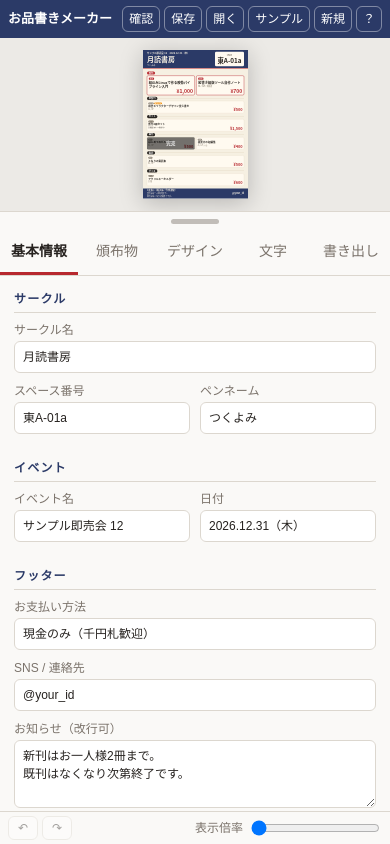
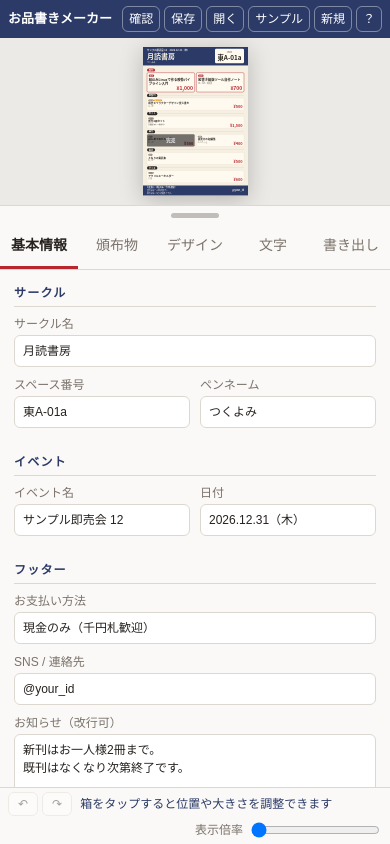
Before and after one commit to Tukuyomi1189/oshinagaki-maker, a plain HTML site: page oshinagaki-maker.html in a window 390 px wide. Drawn offline with Linux system fonts and the light colour scheme.

Commit message:
スマホでは箱をタップするとプロパティシートを自動で表示し、操作のヒントを追加
- スマホでは「プロパティパネルを表示」の設定に関係なく、箱を選ぶとシートを表示（大きさの表示も同様）
- スマホの「×」は箱の選択を外してシートを閉じるだけにし、設定はオフにしない
- 箱を選んでいないとき、画面下に「箱をタップすると位置や大きさを調整できます」と表示（スマホのみ、確認モードでは非表示）
- PC は従来どおり設定で表示・非表示
- デザインタブの設定の説明、ヘルプ画面、README を更新

Co-Authored-By: Claude Opus 5.5 <noreply@anthropic.com>
Claude-Session: https://claude.ai/code/session_013FBDtgZi4apgXJb2sUT7do

```diff
--- a/oshinagaki-maker.html
+++ b/oshinagaki-maker.html
@@ -89,6 +89,7 @@ ol.note{padding-left:26px}
 #cv{touch-action:none;margin:auto;box-shadow:0 4px 22px rgba(0,0,0,.22);background:#fff;flex:none}
 footer{display:flex;gap:12px;align-items:center;padding:5px 14px;font-size:12px;color:var(--sub);background:var(--pn);border-top:1px solid var(--ln)}
 footer #warn{color:var(--ac);font-weight:700}
+#hint{display:none}body.view #hint{display:none!important}
 footer label{display:flex;align-items:center;gap:6px;margin:0 0 0 auto}
 input[type=color]{width:100%;height:30px;padding:0;border:1px solid var(--ln);border-radius:6px;background:#fff;display:block;margin-top:2px}
 dialog{border:0;border-radius:12px;padding:0;width:min(760px,94vw);max-height:88vh;color:var(--ink);box-shadow:0 12px 50px rgba(0,0,0,.35)}
@@ -123,6 +124,7 @@ body.view #cv{touch-action:auto}
   #split.on::before,#split:focus-visible::before{background:var(--ac);opacity:1}
   #split:focus-visible{outline:none}
   footer{flex-wrap:wrap;gap:4px 8px;padding:4px 8px}footer .pc,footer #stat{display:none}
+  #hint{display:inline;color:var(--ac2);font-size:12px} /* 箱を選んでいないときの操作のヒント（スマホのみ） */
   /* プロパティパネルは画面下から出るシートにする（画面下のボタン列の上に重ねる。--fh＝画面下の高さ） */
   #props{top:auto;left:0;right:0;bottom:var(--fh,0px);width:auto;max-height:min(52vh,calc(100% - 140px));border-radius:14px 14px 0 0;border-width:1px 0 0;padding:8px 12px 10px;box-shadow:0 -6px 24px rgba(0,0,0,.2);font-size:13px}
   #props h2{font-size:13px}#props #pMin,#props #pClose{width:30px;height:30px;font-size:15px}
@@ -205,7 +207,7 @@ body.view #cv{touch-action:auto}
     <p class="note">上から順に見出しが並びます（↑↓で入れ替え）。名前を変えると、見出し・バッジ・頒布物タブの選択肢・CSV に反映されます。<b>色</b>はその種別のバッジと見出しの色です（「戻」でテーマの色に戻す）。<br>初期の「新刊」は名前や色を変えても、強調表示（箱の枠）・「新刊を大きく」・新刊の列数がそのまま効きます。<br>種別を削除すると、その種別の頒布物は「既刊」に移ります。CSVで一覧に無い種別名を読み込むと、その名前の種別が自動で追加されます。</p>
     <h2>箱の手動調整</h2>
     <p class="note">プレビュー上で箱を<b>ドラッグ</b>して移動、<b>辺や角</b>をドラッグして大きさ変更（上下左右の辺はその方向だけ、角は縦横同時）（中の文字も追従）。見出しも動かせます。<br>ドラッグ中は、ほかの箱の端・中心や用紙の中央・余白に吸着し、<b>ピンクの目安線</b>が出ます（<b>Alt</b>で無効）。<b>Shift</b>を押しながら辺や角をドラッグすると、中心を保ったまま大きさが変わります。箱を選ぶと画面下に揃えボタンが出ます。矢印キーで1mm移動、<b>Shift＋矢印</b>でサイズ変更、<b>Ctrl</b>併用で0.5mm。<br><b>ダブルクリック</b>か <b>Delete</b> でその箱だけ自動配置に戻ります。用紙サイズを変えると箱の手動配置はリセットされます（自由テキストは新しい用紙のほぼ同じ位置に移ります）。</p>
-    <div class="chk"><label><input type="checkbox" data-k="design.showProps">プロパティパネルを表示（選択中の箱の名前・位置・大きさ。数値入力可）</label></div>
+    <div class="chk"><label><input type="checkbox" data-k="design.showProps">プロパティパネルを表示（選択中の箱の名前・位置・大きさ。数値入力可。スマホでは箱をタップすると自動で表示）</label></div>
     <div class="chk"><label><input type="checkbox" data-k="design.showGuides">目安線（余白・中央）を常に表示　※書き出しには出ません</label></div>
     <button type="button" id="bFree">すべて自動配置に戻す</button>
     <h2>ページ分け</h2>
@@ -334,7 +336,7 @@ body.view #cv{touch-action:auto}
 <section id="stage"><canvas id="cv" tabindex="0" aria-label="お品書きプレビュー。箱を選んで矢印キーで移動、Shift＋矢印でサイズ変更、Deleteで自動配置に戻す"></canvas></section>
 </main>
 <button type="button" id="bEdit">調整に戻る</button>
-<footer><span id="hist"><button type="button" id="bUndo" disabled title="元に戻す（Ctrl+Z）" aria-label="元に戻す">↶<span class="pc"> 戻す</span></button> <button type="button" id="bRedo" disabled title="やり直し（Ctrl+Y / Ctrl+Shift+Z）" aria-label="やり直し">↷<span class="pc"> やり直し</span></button></span><span id="pgs" hidden><button type="button" data-p="1">1枚目</button> <button type="button" data-p="2">2枚目</button></span><span id="al" hidden><span class="pc">選択中の箱：</span><button type="button" data-al="l">左揃え</button> <button type="button" data-al="c">左右中央</button> <button type="button" data-al="r">右揃え</button> <button type="button" data-al="w">幅いっぱい</button> <button type="button" id="bPos" title="大きさはそのままで、位置だけ自動配置の場所に戻します">位置を戻す</button></span><span id="stat"></span><span id="warn"></span>
+<footer><span id="hist"><button type="button" id="bUndo" disabled title="元に戻す（Ctrl+Z）" aria-label="元に戻す">↶<span class="pc"> 戻す</span></button> <button type="button" id="bRedo" disabled title="やり直し（Ctrl+Y / Ctrl+Shift+Z）" aria-label="やり直し">↷<span class="pc"> やり直し</span></button></span><span id="pgs" hidden><button type="button" data-p="1">1枚目</button> <button type="button" data-p="2">2枚目</button></span><span id="al" hidden><span class="pc">選択中の箱：</span><button type="button" data-al="l">左揃え</button> <button type="button" data-al="c">左右中央</button> <button type="button" data-al="r">右揃え</button> <button type="button" data-al="w">幅いっぱい</button> <button type="button" id="bPos" title="大きさはそのままで、位置だけ自動配置の場所に戻します">位置を戻す</button></span><span id="hint">箱をタップすると位置や大きさを調整できます</span><span id="stat"></span><span id="warn"></span>
   <label>表示倍率<input type="range" id="zoom" min="1" max="3" step="0.25" value="1"></label></footer>
 
 <dialog id="help" aria-labelledby="helpT">
@@ -385,7 +387,7 @@ body.view #cv{touch-action:auto}
 <li>動かしていない箱は自動配置のまま。動かした箱は頒布物を増減しても位置が変わりません</li>
 <li>デザインタブの「すべて自動配置に戻す」で一括リセット。用紙サイズを変えたときも箱はリセットされます（自由テキストは位置を保ちます）</li>
 <li>デザインタブの「目安線を常に表示」で、余白と中央の線（水色）を出しっぱなしにできます。書き出しには出ません</li>
-<li>デザインタブの「プロパティパネルを表示」をオンにすると、選択中の箱の名前と X / Y / W / H（mm）が右上に出ます。数値を直接入力して位置や大きさを指定でき、箱の下にも大きさが表示されます。パネル右上の「×」で閉じられます（再表示はデザインタブから）。パネル右上の「▾」で折りたたむと、箱の名前だけの 1 行になります。スマホでは画面下から出るシートになり、箱を選んでいるときだけ表示されます</li>
+<li>デザインタブの「プロパティパネルを表示」をオンにすると、選択中の箱の名前と X / Y / W / H（mm）が右上に出ます。数値を直接入力して位置や大きさを指定でき、箱の下にも大きさが表示されます。パネル右上の「×」で閉じられます（再表示はデザインタブから）。パネル右上の「▾」で折りたたむと、箱の名前だけの 1 行になります。スマホではこの設定に関係なく、箱をタップすると画面下からシートで表示されます。「×」で箱の選択を外して閉じます</li>
 <li>ヘッダーとフッターは固定です</li>
 </ul>
 
@@ -871,14 +873,14 @@ function draw(){
   const sh=sel&&B.hits.find(h=>h.key===sel);
   if(sh){const k=fitSc*dpr;ctx.save();ctx.strokeStyle='#0a84ff';ctx.lineWidth=2*dpr;ctx.setLineDash([6*dpr,4*dpr]);ctx.strokeRect(sh.x*k,sh.y*k,sh.w*k,sh.h*k);
     if(sh.rs){ctx.setLineDash([]);ctx.fillStyle='#0a84ff';const q=7*dpr;for(const fx of [0,.5,1])for(const fy of [0,.5,1]){if(fx===.5&&fy===.5)continue;const hx=(sh.x+sh.w*fx)*k-q/2,hy=(sh.y+sh.h*fy)*k-q/2;ctx.fillStyle='#fff';ctx.fillRect(hx,hy,q,q);ctx.lineWidth=1.5*dpr;ctx.strokeRect(hx,hy,q,q);}}
-    if(S.design.showProps){const r1=v=>Math.round(v*10)/10,t=r1(sh.w)+' × '+r1(sh.h)+' mm';ctx.setLineDash([]);ctx.font='700 '+11*dpr+'px sans-serif';ctx.textAlign='left';
+    if(S.design.showProps||MOB.matches){const r1=v=>Math.round(v*10)/10,t=r1(sh.w)+' × '+r1(sh.h)+' mm';ctx.setLineDash([]);ctx.font='700 '+11*dpr+'px sans-serif';ctx.textAlign='left';
       const tw=ctx.measureText(t).width+10*dpr,ty=Math.min((sh.y+sh.h)*k+4*dpr,cv.height-18*dpr);ctx.fillStyle='#0a84ff';ctx.fillRect(sh.x*k,ty,tw,17*dpr);ctx.fillStyle='#fff';ctx.fillText(t,sh.x*k+5*dpr,ty+12.5*dpr);}
     ctx.restore();}
   {const k=fitSc*dpr,ln=(t,v,c,dash)=>{ctx.save();ctx.strokeStyle=c;ctx.lineWidth=dpr;ctx.setLineDash(dash);ctx.beginPath();
       if(t==='x'){ctx.moveTo(v*k,0);ctx.lineTo(v*k,cv.height);}else{ctx.moveTo(0,v*k);ctx.lineTo(cv.width,v*k);}ctx.stroke();ctx.restore();};
     if(S.design.showGuides){const m=pageM(B);[m,B.W/2,B.W-m].forEach(v=>ln('x',v,'rgba(0,160,220,.7)',[4*dpr,4*dpr]));ln('y',B.H/2,'rgba(0,160,220,.7)',[4*dpr,4*dpr]);}
     guides.forEach(g=>ln(g[0],g[1],'#ff2d9b',[]));}
-  $('#al').hidden=!sh;$('#bPos').disabled=!sh||!S.design.free[sh.key];updProps(sh);
+  $('#al').hidden=!sh;$('#hint').hidden=!!sh;$('#bPos').disabled=!sh||!S.design.free[sh.key];updProps(sh);
   $$('.isn',list).forEach(e=>{const h=B.hits.find(x=>x.key===e.dataset.id),t=capMsg(h);if(e.textContent!==t)e.textContent=t;});
   // 種別の一覧：点数と、色を指定していない種別のテーマ由来の色を最新にする
   {const T=getTheme(S.design);$$('.kr',kindsEl).forEach(r=>{const k=S.design.kinds.find(x=>x.id===r.dataset.id);if(!k)return;
@@ -970,7 +972,7 @@ const FE=['fsT','fsP','fsS','fsD'];
 // 箱ごとの％設定の範囲
 const PCT={fs:[50,200],is:[20,200],fsT:[50,200],fsP:[50,200],fsS:[50,200],fsD:[50,200]};
 const capMsg=h=>h&&h.icap?'この箱では '+h.icap+'% が上限です（箱を広げると大きくなります）':'';
-function updProps(h){props.hidden=!S.design.showProps||(MOB.matches&&!h);if(props.hidden)return; // スマホでは箱を選んでいるときだけシートを出す
+function updProps(h){props.hidden=MOB.matches?!h:!S.design.showProps;if(props.hidden)return; // スマホは設定に関係なく、箱を選んでいるときだけシートを出す。PC は設定で表示
   const it=h&&S.items.find(i=>i.id===h.key);
   $('#pName').textContent=!h?'箱を選択してください':it?kName(kOf(S.design,it.kind))+'：'+(it.title||'（無題）'):h.key.startsWith('t:')?'文字：'+String((S.texts.find(t=>'t:'+t.id===h.key)||{}).s||'').split('\n')[0]:'見出し：'+kName(kOf(S.design,h.key.slice(4)));
   $('#pMode').textContent=!h?'':S.design.free[h.key]?'手動配置':'自動配置';
@@ -1001,7 +1003,8 @@ const MOB=matchMedia('(max-width:760px)');
 function applyPMin(){const m=!!UI.pmin;props.classList.toggle('min',m);$('#pBody').hidden=m;
   const b=$('#pMin');b.textContent=m?'▴':'▾';b.setAttribute('aria-expanded',!m);b.setAttribute('aria-label',m?'プロパティパネルを広げる':'プロパティパネルを折りたたむ');}
 $('#pMin').addEventListener('click',()=>{UI.pmin=!UI.pmin;applyPMin();saveUI();});
-$('#pClose').addEventListener('click',()=>{S.design.showProps=false;fillForm();schedule();});
+$('#pClose').addEventListener('click',()=>{if(MOB.matches){sel=null;schedule();return;} // スマホ：選択を外してシートを閉じるだけ（設定は変えない）
+  S.design.showProps=false;fillForm();schedule();});
 $('#pReset').addEventListener('click',()=>{if(sel){delete S.design.free[sel];schedule();}});
 $('#bFree').addEventListener('click',()=>{S.design.free={};sel=null;schedule();});
 $('#pgs').addEventListener('click',e=>{const p=e.target.dataset.p;if(p){curPg=+p;schedule();}});
```
Also changed, not shown: 1 other file.
